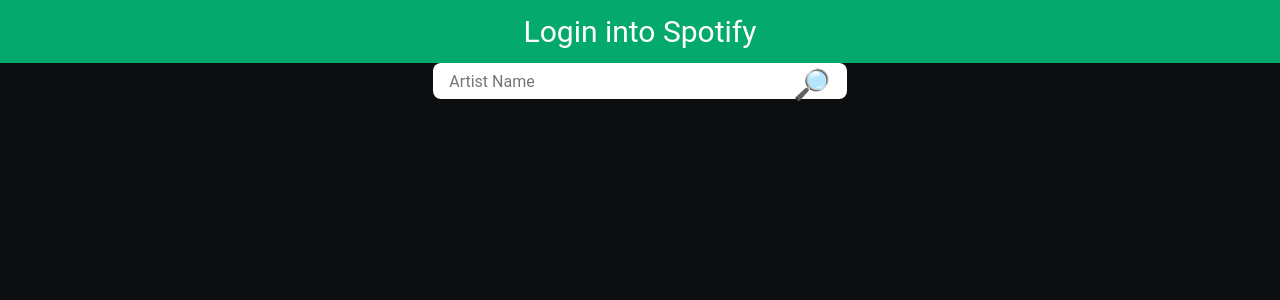
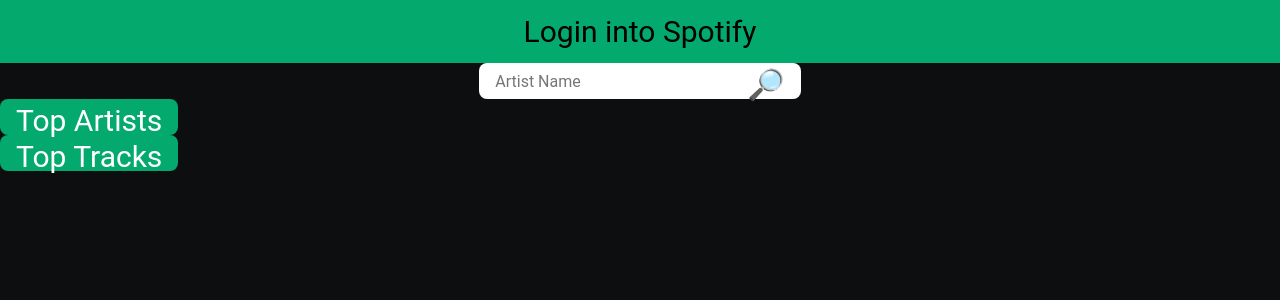
Before and after one commit to izabela-ad/MusicMates, a React (Create React App) app in the folder musicmate-reactapp/: page / in a window 1280 px wide. Shown: the top 300 px of the page. Built offline with nearby package versions, Linux system fonts and the light colour scheme.

Commit message:
top tracks working

```diff
--- a/musicmate-reactapp/public/index.html
+++ b/musicmate-reactapp/public/index.html
@@ -32,11 +32,17 @@
     <div id="root"></div>
     <div class="searchBox">
       <input id="artistName" type="text" placeholder="Artist Name" />
-      <button id="search">Search🔎</button>
+      <button id="search">🔎</button>
+    </div>
+    <div class="topBox">
+      <button class = "button1">Top Artists</button>
+      <button class = "button2">Top Tracks</button>
+      <!-- <input id="topButton" type="button" placeholder="Top Tracks/Artists" /> -->
     </div>
     <div class="artistBox">
     </div>
 
+
     <source src = /src/App.js type = text/javascript></source>
   </body>
 </html>
--- a/musicmate-reactapp/src/App.css
+++ b/musicmate-reactapp/src/App.css
@@ -25,6 +25,9 @@
   font-size: 30px;
   cursor: pointer;
   text-align: center;
+}
+button:hover {
+  color: black;
 }
 
 a {
@@ -94,3 +97,43 @@
 .artistBox .artistInfos {
   padding: 2rem;
 }
+
+/* .topBox {
+  display: flex;
+  justify-content: center;
+  align-items: center;
+  height: 36px;
+  width: auto;
+  background-color: white;
+} */
+
+/* .topBox input {
+  display: flex;
+  justify-content: center;
+  align-items: center;
+  width: auto;
+  height: 36px;
+  background-color: #00ff6e;
+} */
+
+.button1 {
+  border-radius: 8px;
+  outline: none;
+  height: 36px;
+  width: auto;
+  padding: 4px 16px;
+  background-color: #04aa6d;
+  color: white;
+}
+.button2 {
+  border-radius: 8px;
+  outline: none;
+  height: 36px;
+  width: auto;
+  padding: 4px 16px;
+  background-color: #04aa6d;
+  color: white;
+}
+/* .button1:hover {
+  color: black;
+} */
--- a/musicmate-reactapp/src/App.js
+++ b/musicmate-reactapp/src/App.js
@@ -233,11 +233,14 @@
   const data = await result.json();
   console.log(data);
 };
-const topTracks = async (token) => {
-  const result = await fetch("https://api.spotify.com/v1/me/top/artists", {
-    method: "GET",
-    headers: { Authorization: "Bearer " + token },
-  });
+const getTopArtist = async (token) => {
+  const result = await fetch(
+    "https://api.spotify.com/v1/me/top/artists?limit=50",
+    {
+      method: "GET",
+      headers: { Authorization: "Bearer " + token },
+    }
+  );
   if (result.ok && result.status === 200) {
     const data = await result.json();
     console.log(data);
@@ -268,6 +271,52 @@
     }
   }
 };
+const topTracks = async (token) => {
+  const result = await fetch(
+    "https://api.spotify.com/v1/me/top/tracks?limit=50",
+    {
+      method: "GET",
+      headers: { Authorization: "Bearer " + token },
+    }
+  );
+  if (result.ok && result.status === 200) {
+    const data = await result.json();
+    console.log(data);
+    document.querySelector(".artistBox").innerHTML = "";
+    for (let i = 0; i < data.items.length; i++) {
+      // console.log(i + " " + data.artists.items[i].name);
+      if (data.items[i].album.images.length !== 0) {
+        document.querySelector(".artistBox").innerHTML += `
+          <div>
+          <img src="${data.items[i].album.images[2].url}" alt=${
+          data.items[i].name
+        } />
+        </div>
+        <div class="artistInfo">
+          <h1>${i + 1}. ${data.items[i].name}</h1>
+          <p>${(function artistsOnSong() {
+            let res = "";
+            for (let j = 0; j < data.items[i].artists.length; j++) {
+              res += data.items[i].artists[j].name + ", ";
+            }
+            return res;
+          })()}</p>
+        </div>
+          `;
+      } else {
+        document.querySelector(".artistBox").innerHTML += `
+          <div>
+          <img src="" alt=${data.items[i].name} />
+        </div>
+        <div class="artistInfo">
+          <h1>${i + 1}. ${data.items[i].name}</h1>
+          <p>${data.items[i].artists}</p>
+        </div>
+          `;
+      }
+    }
+  }
+};
 const loadData = async () => {
   //get the token
   const tokenType = localStorage.getItem("accessToken");
@@ -278,12 +327,23 @@
 
   const artist = await getArtist(tokenType);
   const me = await meData(tokenType);
-  const topTrack = await topTracks(tokenType);
+  // const topTrack = await topTracks(tokenType);
   //populate our genres select element
   // genres.forEach((element) => UICtrl.createGenre(element.name, element.id));
 };
+const topArtistButton = async () => {
+  //get token
+  const tokenType = localStorage.getItem("accessToken");
+  const topArtists = await getTopArtist(tokenType);
+};
+const topTrackButton = async () => {
+  //get token
+  const tokenType = localStorage.getItem("accessToken");
+  const topTrack = await topTracks(tokenType);
+};
 document.querySelector("#search").addEventListener("click", loadData);
-
+document.querySelector(".button1").addEventListener("click", topArtistButton);
+document.querySelector(".button2").addEventListener("click", topTrackButton);
 // })();
 // APIController.init();
 // const token = await getToken();
```
